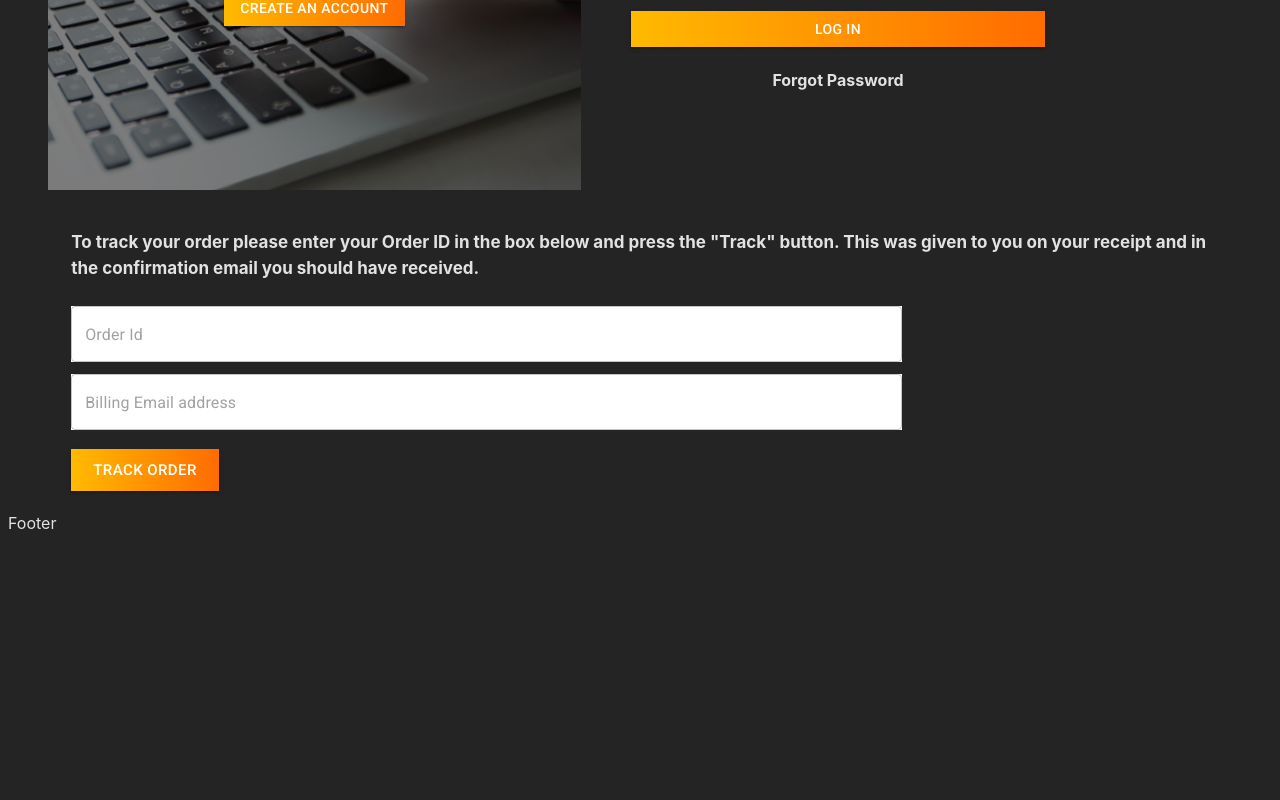
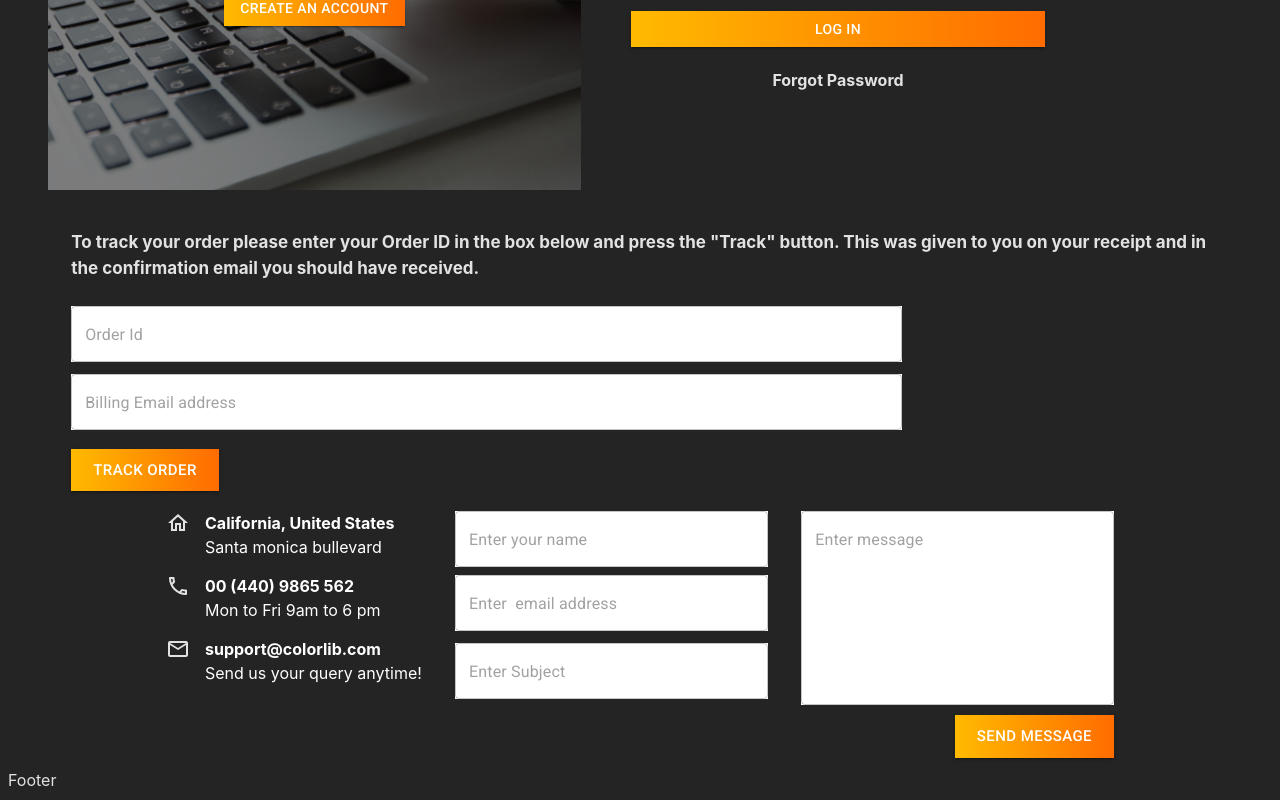
Before and after one commit to BridgetKas/ShoeStore, a React (Vite) app: page / in a window 1280 px wide. Shown: the part 666-1466 px from the top of the page. Before the commit the page ends 1209 px from the top, so only its background shows below. Built offline with nearby package versions, Linux system fonts and the light colour scheme.

Commit message:
Added ContactPage  component

```diff
--- a/src/components/common/input.jsx
+++ b/src/components/common/input.jsx
@@ -1,7 +1,7 @@
 import TextField from '@mui/material/TextField';
 import InputAdornment from '@mui/material/InputAdornment';
 
-function Input({placeholder, required=false, icon, color,margin,fullWidth}) {
+function Input({placeholder, required=false, icon, color,margin,fullWidth,multiline}) {
   return (
     <div>
       <TextField
@@ -14,6 +14,7 @@ function Input({placeholder, required=false, icon, color,margin,fullWidth}) {
         }}
         margin={margin}
         fullWidth={fullWidth}
+        multiline={multiline}
       />
 
     </div>
--- /dev/null
+++ b/src/pages/Contact/contact.jsx
@@ -0,0 +1,67 @@
+import HomeOutlinedIcon from '@mui/icons-material/HomeOutlined';
+import LocalPhoneOutlinedIcon from '@mui/icons-material/LocalPhoneOutlined';
+import MailOutlineOutlinedIcon from '@mui/icons-material/MailOutlineOutlined';
+import styles from './contact.module.css'
+import Input from '../../components/common/input';
+import TextField from '@mui/material/TextField';
+import ButtonComp from '../../components/common/Button';
+import { colors } from "../../utilis/color"
+
+
+function Contact() {
+  return (
+    <>
+      <div className={styles.mainContainer}>
+        <div>
+          <div className={styles.iconContainer}>
+            <div>
+              <HomeOutlinedIcon />
+            </div>
+            <div>
+              <div className={styles. state}>California, United States</div>
+              <div className={styles.address}>Santa monica bullevard</div>
+            </div>
+          </div>
+          <div className={styles.iconContainer}>
+            <div>
+              <LocalPhoneOutlinedIcon />
+            </div>
+            <div>
+              <div className={styles. state}>00 (440) 9865 562</div>
+              <div className={styles.address}>Mon to Fri 9am to 6 pm</div>
+            </div>
+          </div>
+          <div className={styles.iconContainer}>
+            <div>
+              <MailOutlineOutlinedIcon />
+            </div>
+            <div>
+              <div className={styles. state}>support@colorlib.com</div>
+              <div className={styles.address}>Send us your query anytime!</div>
+            </div>
+          </div>
+        </div>
+        {/* Ask about this */}
+        <div style={{width:"33%"}}>
+          <Input placeholder="Enter your name" fullWidth />
+          <Input placeholder="Enter  email address" margin="dense" fullWidth/>
+          <Input placeholder="Enter Subject" margin="dense" fullWidth/>
+
+        </div>
+        <div style={{width:"33%"}}>
+          <TextField placeholder="Enter message" fullWidth multiline rows={7}/>
+        </div>
+      </div>
+      <div className={styles.btnContainer}>
+        <ButtonComp variant="contained"
+          size="large"
+          btnTitle="Send Message"
+          style={{ background: colors.yellowGrad}}
+          onClick={() => alert('Clicked')}
+        />
+      </div>
+    </>
+  )
+}
+
+export default Contact
--- /dev/null
+++ b/src/pages/Contact/contact.module.css
@@ -0,0 +1,30 @@
+.mainContainer {
+    display:flex;
+    gap:9px;
+   width:75%;
+   margin:10px auto;
+   align-items: flex-start;
+   justify-content: space-between;
+}
+
+.iconContainer {
+    display:flex;
+    column-gap:15px;
+    margin-bottom: 15px;
+}
+
+.state {
+    color:white;
+    font-weight:bold;
+}
+
+.address {
+    color:white;
+}
+
+.btnContainer {
+    display:flex;
+    justify-content: end;
+    width:75%;
+    margin:10px auto;
+}
--- a/src/pages/home/HomePage.jsx
+++ b/src/pages/home/HomePage.jsx
@@ -6,6 +6,7 @@ import { colors } from "../../utilis/color"
 import AddIcon from '@mui/icons-material/Add';
 import LogInPage from "../LogInPage/LogPage";
 import TrackingPage from "../trackingPage/trackingPage";
+import Contact from "../Contact/contact";
 
 function HomePage() {
   return (
@@ -28,6 +29,7 @@ function HomePage() {
       <SelectInput/>
       <LogInPage/>
       <TrackingPage/>
+      <Contact/>
     </div>
   )
 }
```
